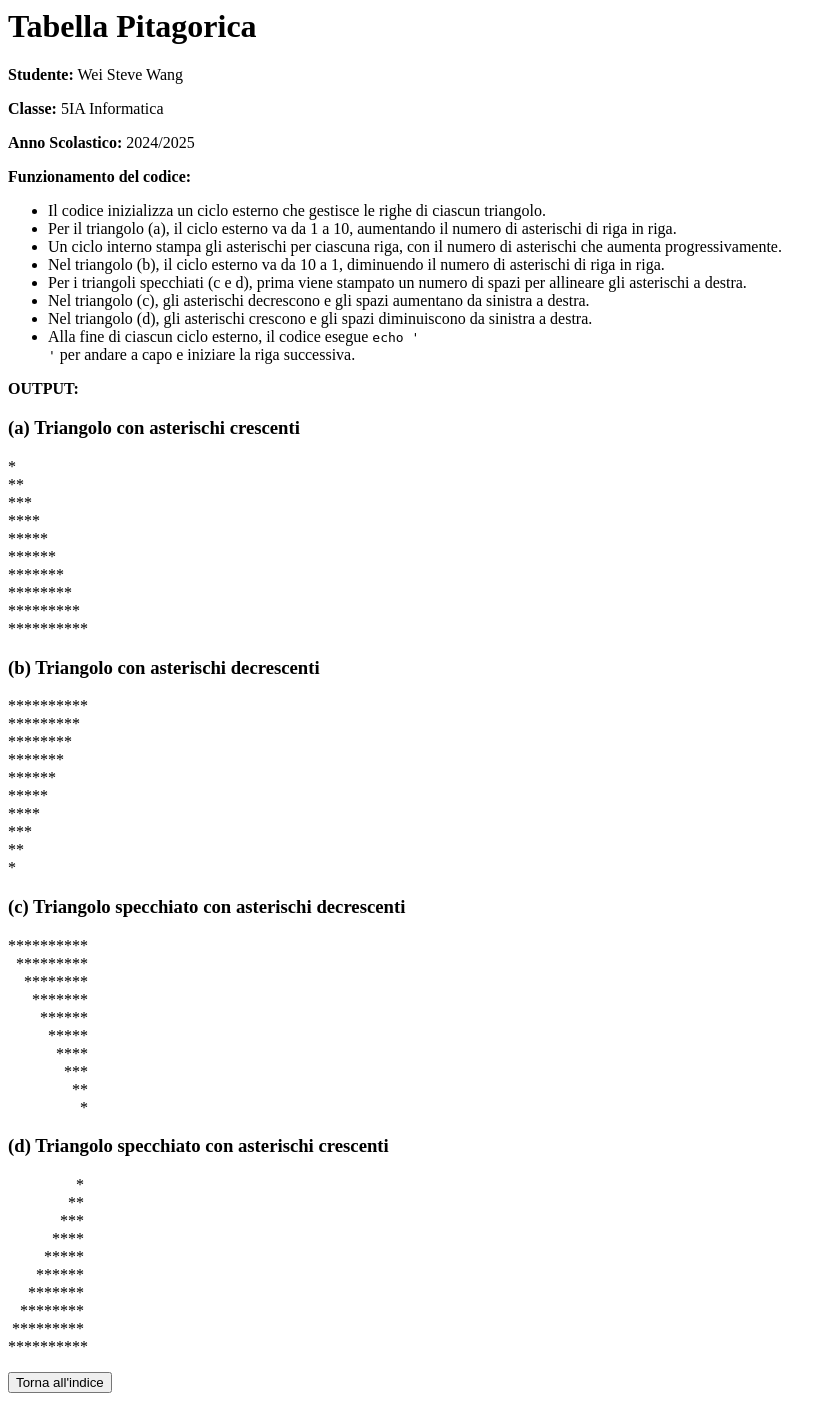
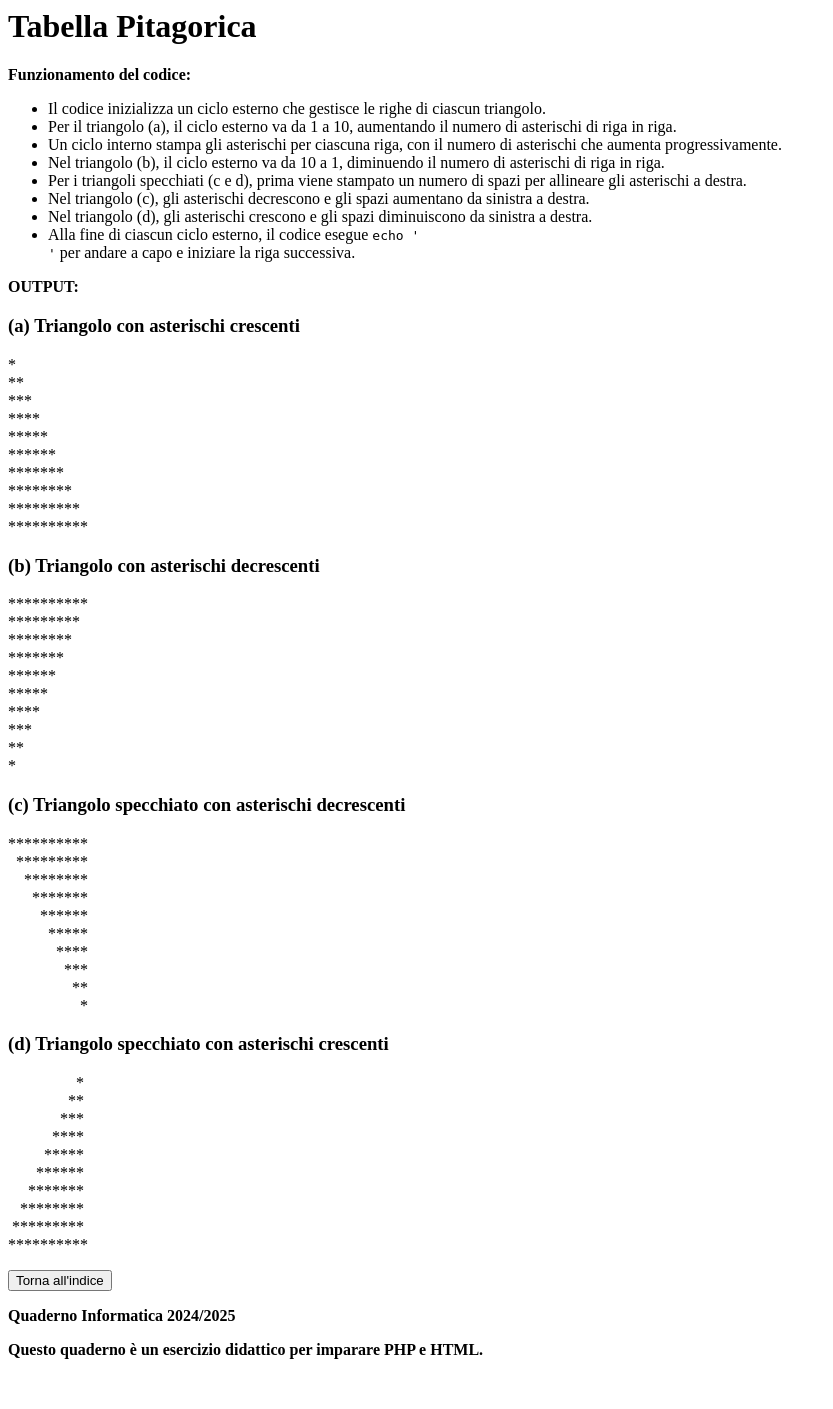
Before and after one commit to DroFitz/quaderno_informatica_Wang, a PHP site: page /esercizioC.php in a window 1280 px wide. Shown: the whole page, without its empty margins (0-833 px from the left). After the commit the page ends 1359 px from the top, so only its background shows below. Run offline with PHP 8.4, Linux system fonts and the light colour scheme.

Commit message:
Footer
Footer per le info del progetto che includerà negli altri esercizi .php

```diff
--- a/esercizioC.php
+++ b/esercizioC.php
@@ -5,11 +5,6 @@
 <body>
     <h1>Tabella Pitagorica</h1>
 
-    <footer>
-        <p><strong>Studente:</strong> Wei Steve Wang</p>
-        <p><strong>Classe:</strong> 5IA Informatica</p>
-        <p><strong>Anno Scolastico:</strong> 2024/2025</p>
-    </footer>
 
     <?php
     // Descrizione del funzionamento del codice
@@ -77,5 +72,6 @@
     ?>
 
 <p><button onclick="window.location.href='index.html';">Torna all'indice</button></p>
+<?php include 'footer.php'; ?>
 </body>
 </html>
--- /dev/null
+++ b/footer.php
@@ -0,0 +1,4 @@
+<footer>
+    <p><strong>Quaderno Informatica 2024/2025</strong></p>
+    <p><strong>Questo quaderno è un esercizio didattico per imparare PHP e HTML.</strong></p>
+</footer>
```
Also changed, not shown: esercizioA.php (+1 -7 lines), esercizioB.php (+2 -5 lines), index.html (+4 -5 lines).
